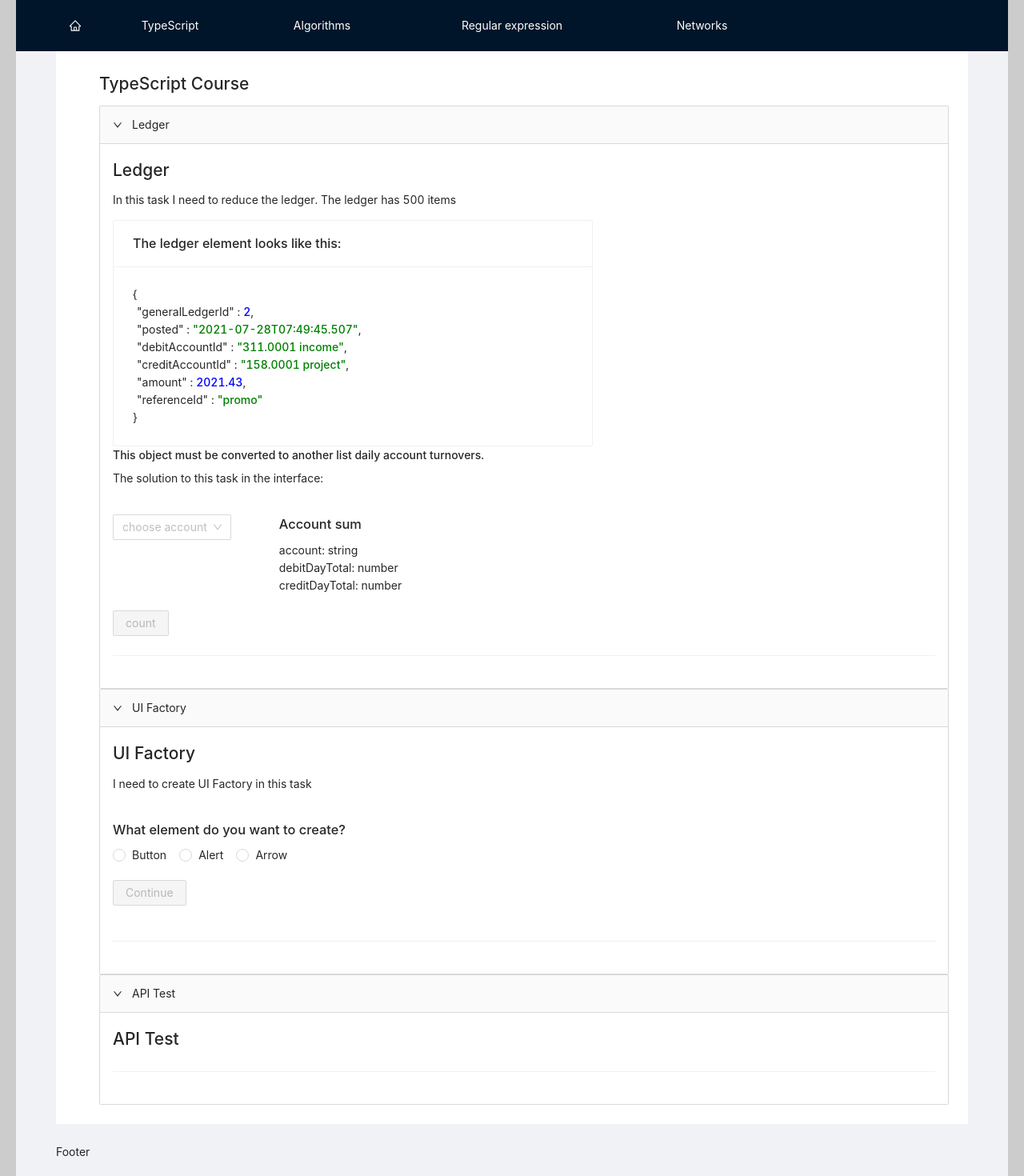
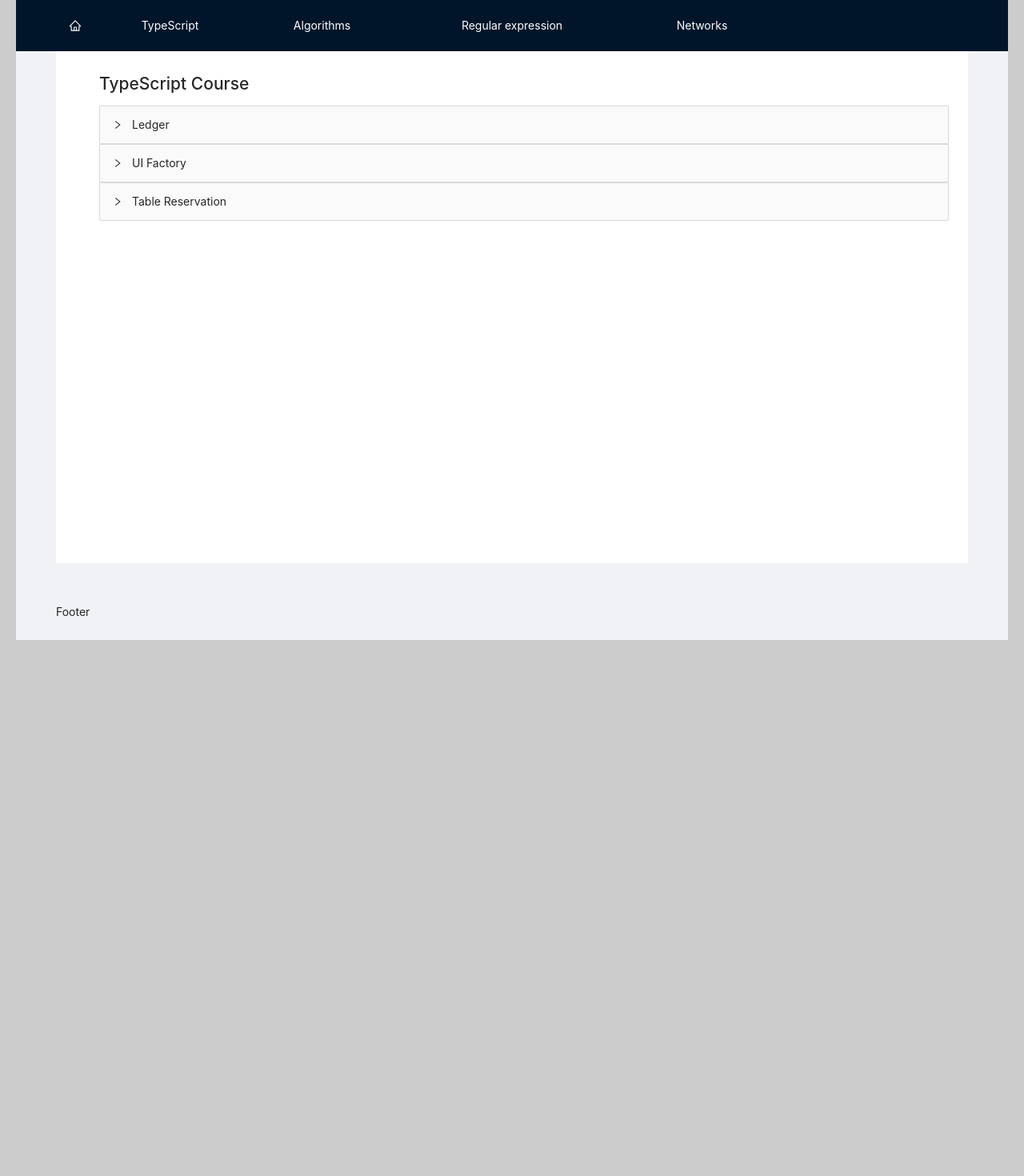
Before and after one commit to StepanAndrosov/my-middle-way, a React (Create React App) app: page /typescript in a window 1280 px wide. Shown: the top 1470 px of the page at 80% size. After the commit the page ends 800 px from the top, so only its background shows below. Built offline with nearby package versions, Linux system fonts and the light colour scheme.

Commit message:
added form

```diff
--- a/src/components/Home/Home.tsx
+++ b/src/components/Home/Home.tsx
@@ -1,11 +1,8 @@
-import { Button } from 'antd'
-
 export const Home: React.FC = () => {
   return (
     <div>
       <h1>Hi everyone!</h1>
       <p>This's a home page</p>
-      <Button type="primary">Button</Button>
     </div>
   )
 }
--- a/src/features/TypescriptCourse/APITest/APITest.tsx
+++ /dev/null
@@ -1,15 +0,0 @@
-import { Divider, Collapse, Button } from 'antd'
-
-const { Panel } = Collapse
-
-export const APITest = () => {
-  return (
-    <Collapse defaultActiveKey={['2']}>
-      <Panel header="API Test" key="2">
-        <h2>API Test</h2>
-
-        <Divider />
-      </Panel>
-    </Collapse>
-  )
-}
--- a/src/features/TypescriptCourse/Ledger/Ledger.tsx
+++ b/src/features/TypescriptCourse/Ledger/Ledger.tsx
@@ -8,7 +8,7 @@ const { Panel } = Collapse
 
 export const Ledger = React.memo(() => {
   return (
-    <Collapse defaultActiveKey={['1']}>
+    <Collapse>
       <Panel header="Ledger" key="1">
         <h2>Ledger</h2>
         <p>
--- /dev/null
+++ b/src/features/TypescriptCourse/TableReservation/FormReservation.tsx
@@ -0,0 +1,59 @@
+import { Button, Form, Input, InputNumber, DatePicker, Select } from 'antd'
+import styles from './TableReservation.module.css'
+
+const { Option } = Select
+
+const layout = {
+  labelCol: { span: 8 },
+  wrapperCol: { span: 16 },
+}
+const tailLayout = {
+  wrapperCol: { offset: 8, span: 16 },
+}
+
+type Reserve = {
+  id?: string
+  quests?: number
+  dateEvent?: string
+  options?: string[]
+}
+
+export const FormReservation = () => {
+  const [form] = Form.useForm()
+
+  const onFinish = (values: Reserve) => {
+    console.log(values)
+  }
+
+  return (
+    <Form
+      className={styles.Form}
+      {...layout}
+      form={form}
+      name="control-hooks"
+      onFinish={onFinish}
+    >
+      <Form.Item name="id" label="Name">
+        <Input />
+      </Form.Item>
+      <Form.Item name="quests" label="Number of guests">
+        <InputNumber />
+      </Form.Item>
+      <Form.Item name="dateEvent" label="Date Event">
+        <DatePicker />
+      </Form.Item>
+      <Form.Item name="options" label="Options">
+        <Select placeholder="Select a option" allowClear mode="multiple">
+          <Option value="kid">children's menu</Option>
+          <Option value="vip">vip menu</Option>
+          <Option value="special">special menu</Option>
+        </Select>
+      </Form.Item>
+      <Form.Item {...tailLayout}>
+        <Button type="primary" htmlType="submit">
+          Submit
+        </Button>
+      </Form.Item>
+    </Form>
+  )
+}
--- /dev/null
+++ b/src/features/TypescriptCourse/TableReservation/TableReservation.module.css
@@ -0,0 +1,4 @@
+.Form {
+    margin-top: 32px;
+    max-width: 500px;
+}
--- /dev/null
+++ b/src/features/TypescriptCourse/TableReservation/TableReservation.tsx
@@ -0,0 +1,17 @@
+import { Divider, Collapse } from 'antd'
+import { FormReservation } from './FormReservation'
+
+const { Panel } = Collapse
+
+export const TableReservation = () => {
+  return (
+    <Collapse>
+      <Panel header="Table Reservation" key="3">
+        <h2>Table Reservation</h2>
+        <FormReservation />
+
+        <Divider />
+      </Panel>
+    </Collapse>
+  )
+}
--- a/src/features/TypescriptCourse/TypescriptCourse.tsx/TypescriptCoursre.tsx
+++ b/src/features/TypescriptCourse/TypescriptCourse.tsx/TypescriptCoursre.tsx
@@ -1,4 +1,4 @@
-import { APITest } from '../APITest/APITest'
+import { TableReservation } from '../TableReservation/TableReservation'
 import { Ledger } from '../Ledger/Ledger'
 import { UIFactory } from '../UIFactory/UIFactory'
 import style from './TypescriptCoursre.module.css'
@@ -9,7 +9,7 @@ export const TypescriptCourse: React.FC = () => {
       <h1>TypeScript Course</h1>
       <Ledger />
       <UIFactory />
-      <APITest />
+      <TableReservation />
     </div>
   )
 }
--- a/src/features/TypescriptCourse/UIFactory/UIFactory.tsx
+++ b/src/features/TypescriptCourse/UIFactory/UIFactory.tsx
@@ -19,7 +19,7 @@ export const UIFactory = () => {
   const componentNames: CompNames[] = ['Button', 'Alert', 'Arrow']
 
   return (
-    <Collapse defaultActiveKey={['2']}>
+    <Collapse>
       <Panel header="UI Factory" key="2">
         <h2>UI Factory</h2>
         <p>I need to create UI Factory in this task </p>
```
Also changed, not shown: src/features/TypescriptCourse/TableReservation/types.ts (added, +22 -0 lines), src/store/typescriptCourse/tableReserve/tableReserveReducer.ts (added, +16 -0 lines).
